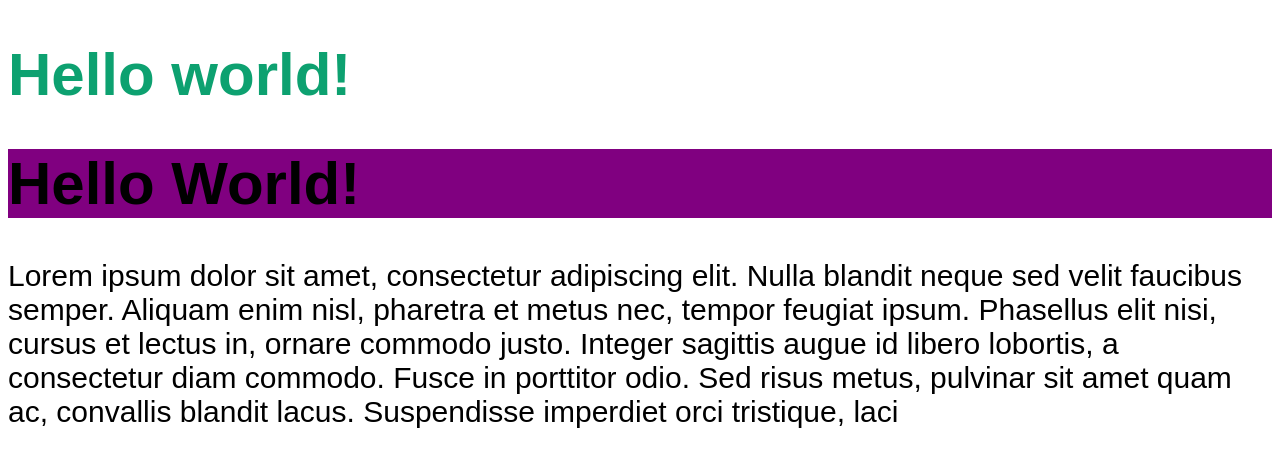
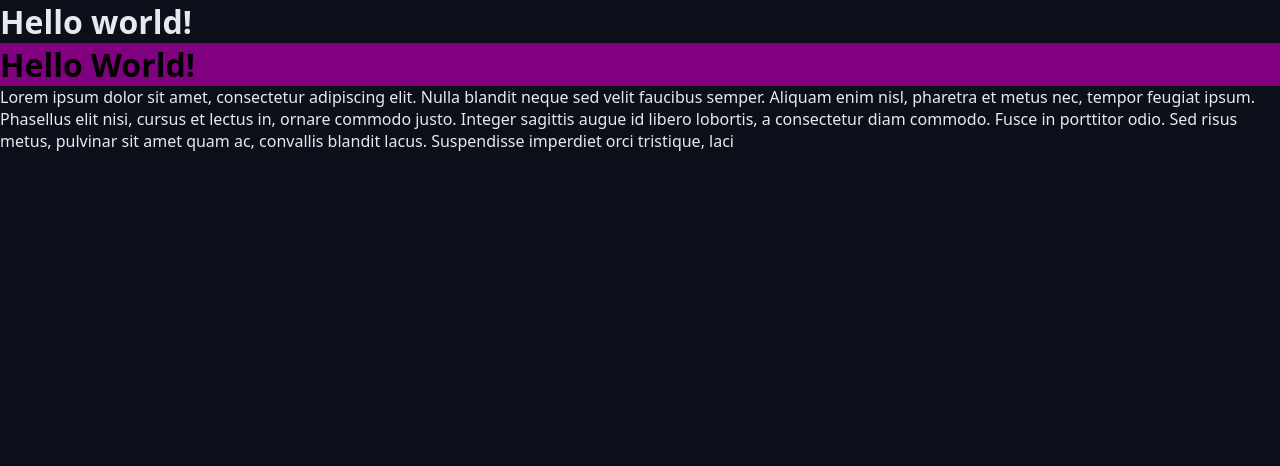
Before and after one commit to QueirozEdu/chronosApp-pomodoro, a React (Vite) app: page / in a window 1280 px wide. Shown: the top 466 px of the page. Built offline with nearby package versions, Linux system fonts and the light colour scheme.

Commit message:
add global css

```diff
--- a/src/styles/global.css
+++ b/src/styles/global.css
@@ -1,8 +1,17 @@
-body {
-  font-family: sans-serif;
-  font-size: 30px;
+* {
+  margin: 0;
+  padding: 0;
+  box-sizing: border-box;
 }
 
-h1 {
-  color: var(--primary);
+html {
+  font-size: 62.5%;
 }
+
+body {
+  font-family: system-ui, -apple-system, BlinkMacSystemFont, 'Segoe UI', Roboto,
+    Oxygen, Ubuntu, Cantarell, 'Open Sans', 'Helvetica Neue', sans-serif;
+  font-size: 1.6rem; /* 16px */
+  background: var(--gray-900);
+  color: var(--text-default);
+}
```
